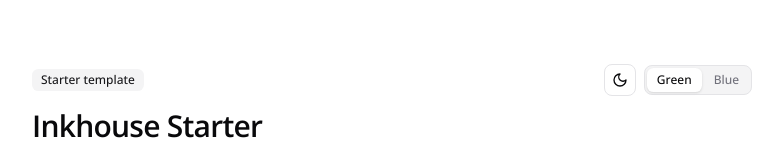
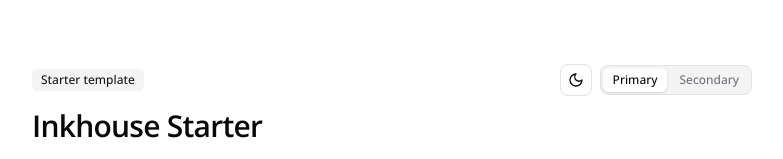
Before and after one commit to inkn9ne/inkbridge-starter, a Next.js app: page / in a window 1280 px wide. Shown: the top 159 px of the page, without its empty margins (248-1031 px from the left). Built offline with nearby package versions, Linux system fonts and the light colour scheme; a web font is replaced by a local one.

Commit message:
chore: rename brand switcher labels to Primary/Secondary

```diff
--- a/src/components/theme-toggle.tsx
+++ b/src/components/theme-toggle.tsx
@@ -69,8 +69,8 @@ export function ThemeToggles() {
       </Button>
       <Switcher
         options={[
-          { value: "primary", label: "Green" },
-          { value: "secondary", label: "Blue" },
+          { value: "primary", label: "Primary" },
+          { value: "secondary", label: "Secondary" },
         ]}
         value={brand}
         onChange={(v) => setBrand(v as "primary" | "secondary")}
```
